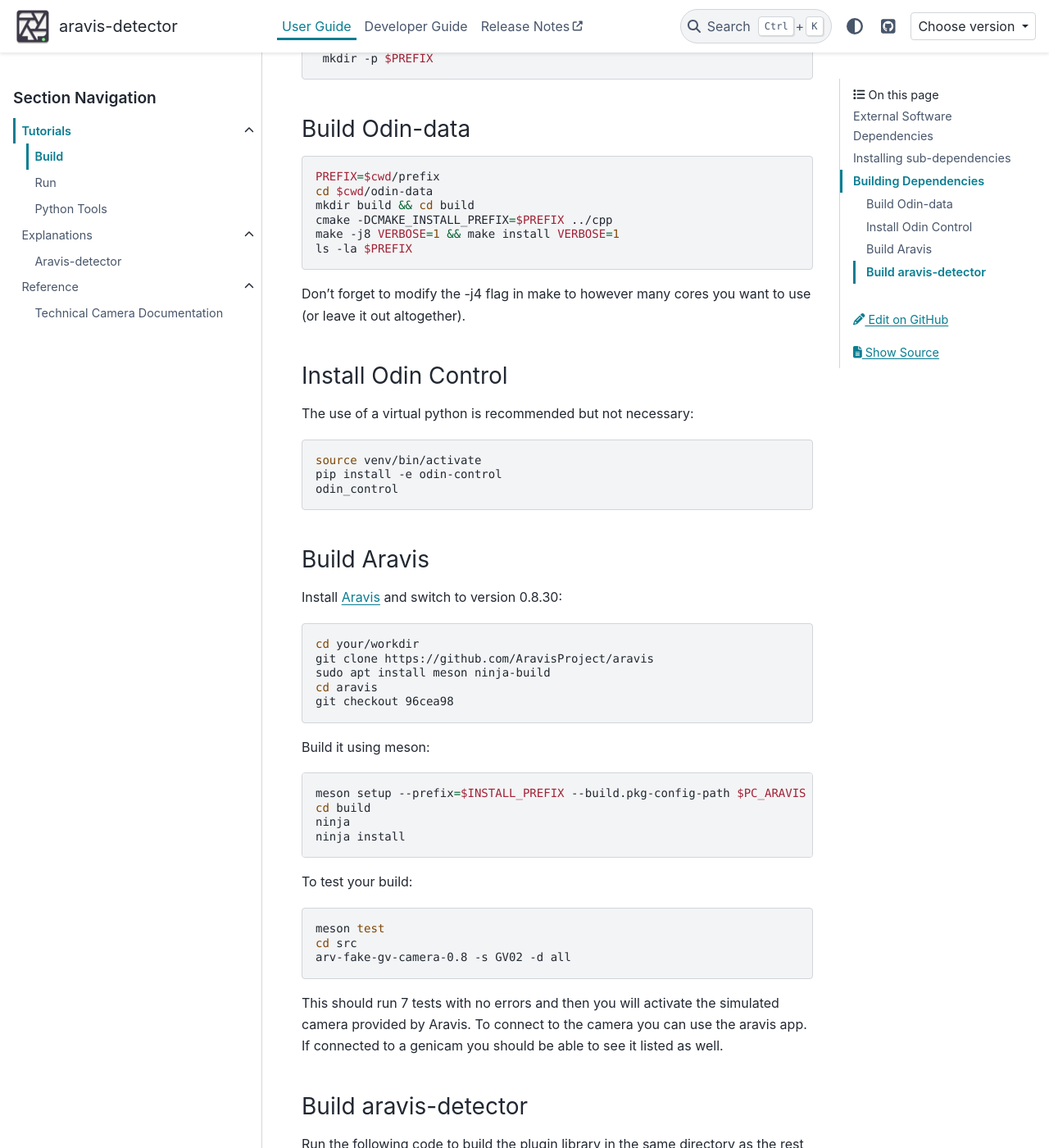
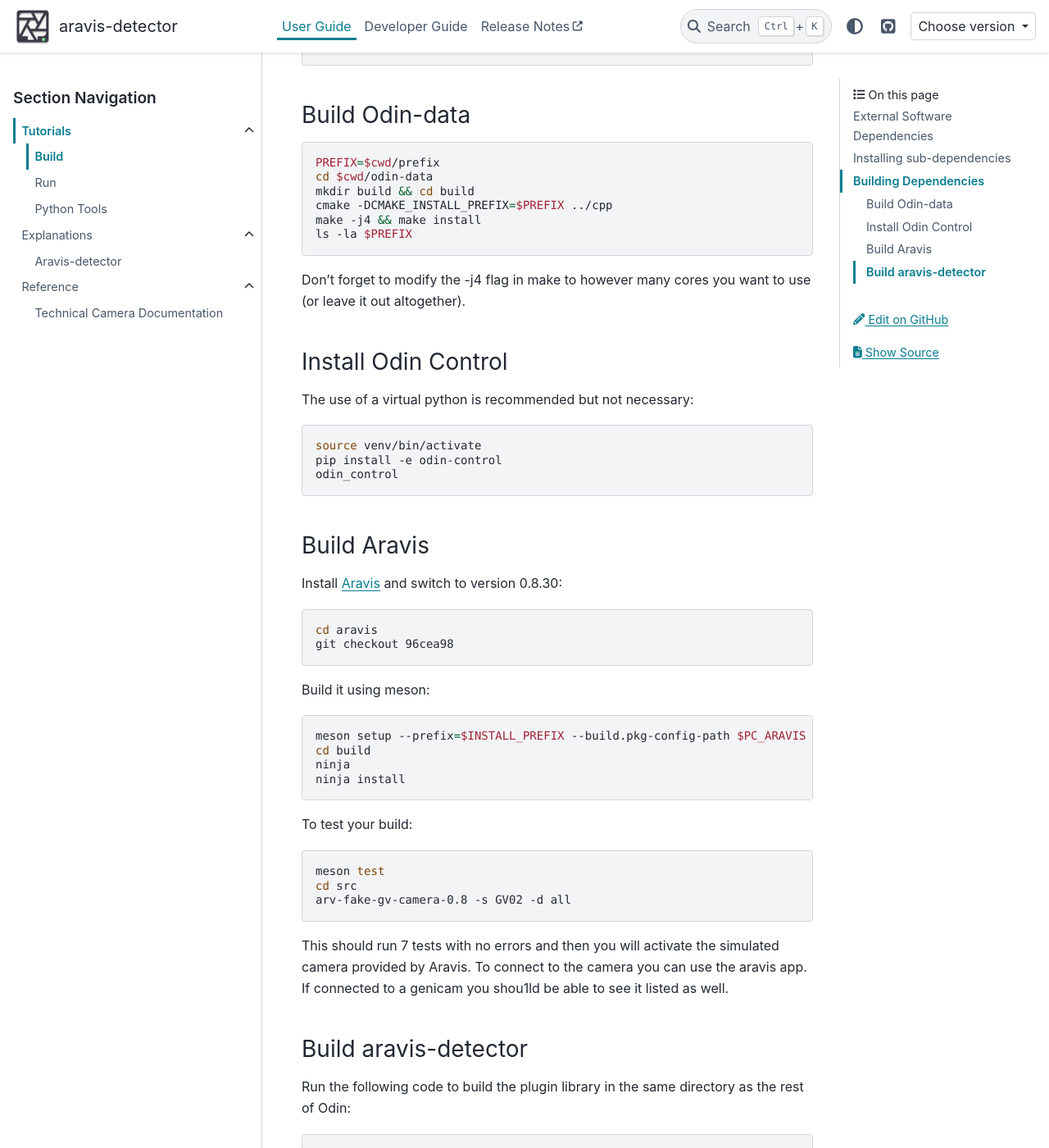
Before and after one commit to Observatory-Sciences/aravis-detector, a Sphinx documentation site: the page built from docs/user/tutorials/build.md, in a window 1280 px wide and 1400 px high, scrolled down 2424 px. Shown: the whole window at 82% size. Built offline with Sphinx 7.4.7 and the PyData theme 0.15.4, drawn with Linux system fonts in a browser that asks for light colours.

Commit message:
Some errors fixed

````diff
--- a/docs/user/tutorials/build.md
+++ b/docs/user/tutorials/build.md
@@ -81,7 +81,6 @@
 ```shell
  mkdir prefix
  PREFIX=$cwd/prefix
- mkdir -p $PREFIX
 ```
 
 ### Build Odin-data
@@ -91,7 +90,7 @@
 cd $cwd/odin-data
 mkdir build && cd build
 cmake -DCMAKE_INSTALL_PREFIX=$PREFIX ../cpp
-make -j8 VERBOSE=1 && make install VERBOSE=1
+make -j4 && make install
 ls -la $PREFIX
 ```
 
@@ -112,9 +111,6 @@
 Install [Aravis](https://aravisproject.github.io/aravis/building.html) and switch to version 0.8.30:
 
 ```shell
-cd your/workdir
-git clone https://github.com/AravisProject/aravis
-sudo apt install meson ninja-build
 cd aravis
 git checkout 96cea98
 ```
@@ -136,7 +132,7 @@
 arv-fake-gv-camera-0.8 -s GV02 -d all
 ```
 
-This should run 7 tests with no errors and then you will activate the simulated camera provided by Aravis. To connect to the camera you can use the aravis app. If connected to a genicam you should be able to see it listed as well.
+This should run 7 tests with no errors and then you will activate the simulated camera provided by Aravis. To connect to the camera you can use the aravis app. If connected to a genicam you shou1ld be able to see it listed as well.
 
 ### Build aravis-detector
 
````
Also changed, not shown: docs/developer/explanations/arvcli.md (+1 -1 lines), 3 other files.
